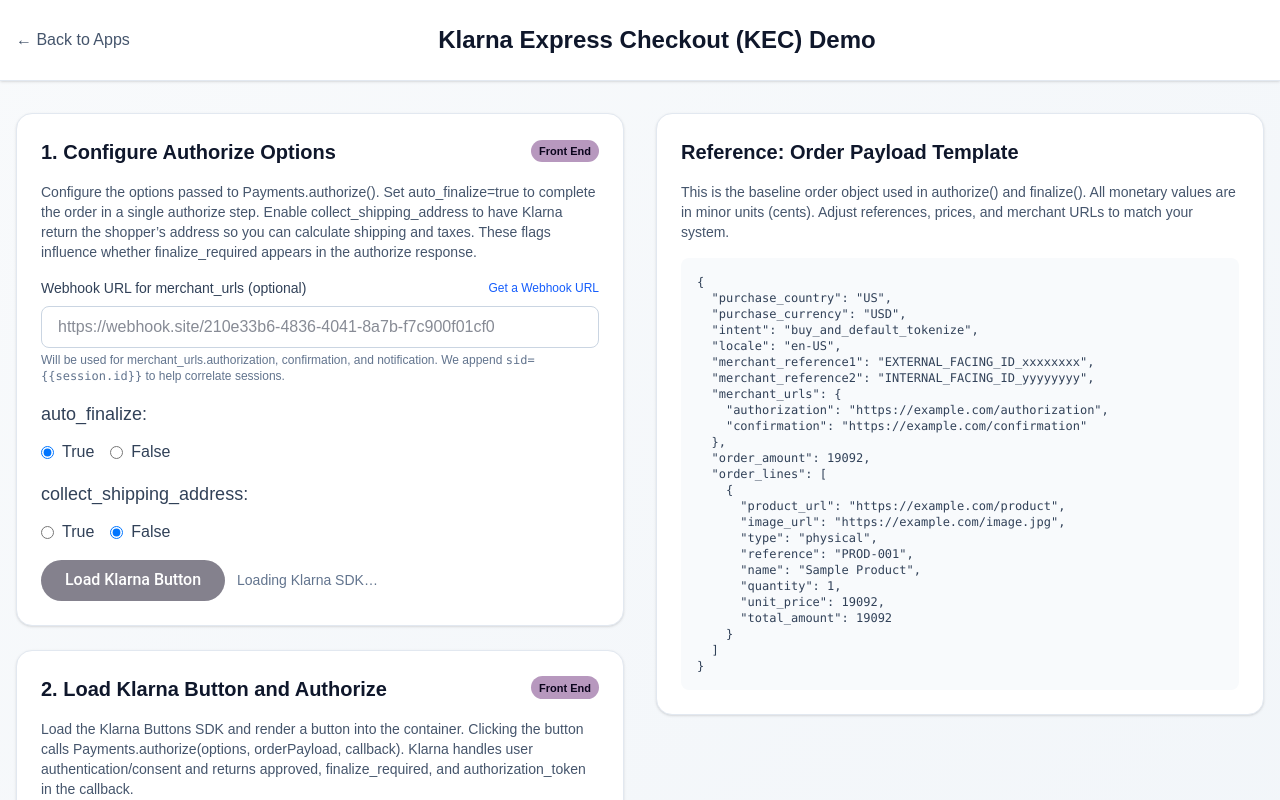
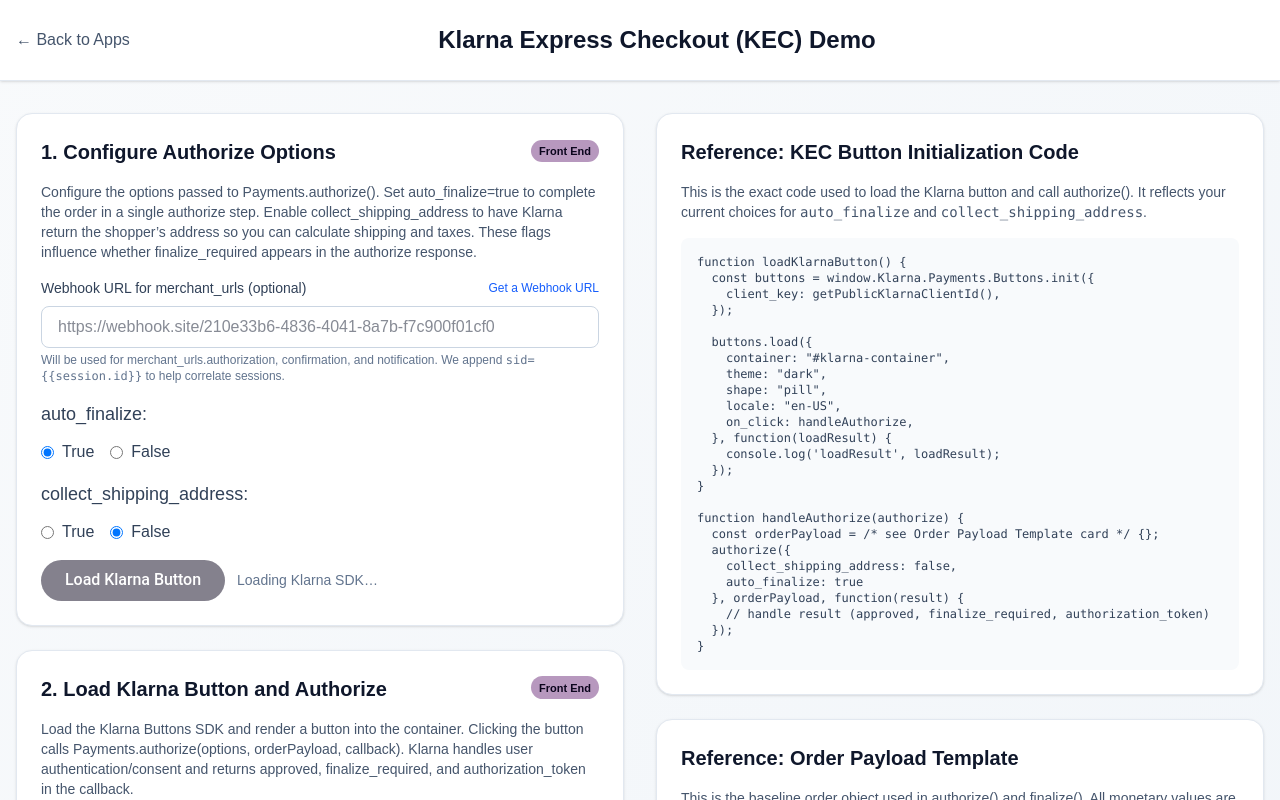
Before and after one commit to thejinghao/kp-demo, a Next.js app: page /apps/kec in a window 1280 px wide. Shown: the top 800 px of the page. Built offline with nearby package versions, Linux system fonts and the light colour scheme.

Commit message:
add KEC initialization code snippet and update UI instructions

```diff
--- a/app/apps/kec/page.tsx
+++ b/app/apps/kec/page.tsx
@@ -100,6 +100,34 @@
   const copyToClipboard = (text: string) => {
     navigator.clipboard.writeText(text);
   };
+
+  const klarnaLoadCodeSnippet = useMemo(() => {
+    return `function loadKlarnaButton() {
+  const buttons = window.Klarna.Payments.Buttons.init({
+    client_key: getPublicKlarnaClientId(),
+  });
+
+  buttons.load({
+    container: "#klarna-container",
+    theme: "dark",
+    shape: "pill",
+    locale: "en-US",
+    on_click: handleAuthorize,
+  }, function(loadResult) {
+    console.log('loadResult', loadResult);
+  });
+}
+
+function handleAuthorize(authorize) {
+  const orderPayload = /* see Order Payload Template card */ {};
+  authorize({
+    collect_shipping_address: ${collectShippingAddress},
+    auto_finalize: ${autoFinalize}
+  }, orderPayload, function(result) {
+    // handle result (approved, finalize_required, authorization_token)
+  });
+}`;
+  }, [autoFinalize, collectShippingAddress]);
 
   const handleAuthorize = (authorize: any) => {
     const payload = { ...orderPayloadTemplate } as any;
@@ -371,6 +399,11 @@
               <p className="text-sm text-slate-600 dark:text-slate-400 mb-4">
                 Use Payments.finalize() when finalize_required is true or when you need to adjust order totals. Select a payload option below and click Place Order to call finalize.
               </p>
+              {autoFinalize && (
+                <div className="mb-4 text-sm text-slate-700 dark:text-slate-300 bg-slate-50 dark:bg-slate-700/50 border border-slate-200 dark:border-slate-600 rounded-lg p-3">
+                  Because <code>auto_finalize</code> is set to <strong>true</strong>, authorize completes the order in a single step and does not require calling <code>finalize()</code>. The options and Place Order button are disabled.
+                </div>
+              )}
 
               <div className="space-y-4">
                 {Object.entries(payloadOptions).map(([key, option]) => (
@@ -474,13 +507,28 @@
 
           {/* Right Column - Payload Display */}
           <div className="space-y-6">
+            {/* Reference: KEC Button Initialization Code */}
+            <div className="bg-white dark:bg-slate-800 rounded-2xl shadow-sm border border-slate-200 dark:border-slate-700 p-6">
+              <h2 className="text-xl font-semibold text-slate-900 dark:text-white mb-4">
+                Reference: KEC Button Initialization Code
+              </h2>
+              <p className="text-sm text-slate-600 dark:text-slate-400 mb-4">
+                This is the exact code used to load the Klarna button and call authorize(). It reflects your current choices for <code>auto_finalize</code> and <code>collect_shipping_address</code>.
+              </p>
+              <div className="bg-slate-50 dark:bg-slate-700 rounded-lg p-4">
+                <pre className="text-xs text-slate-700 dark:text-slate-300 whitespace-pre-wrap break-words">
+{klarnaLoadCodeSnippet}
+                </pre>
+              </div>
+            </div>
+
             {/* Order Payload Template */}
             <div className="bg-white dark:bg-slate-800 rounded-2xl shadow-sm border border-slate-200 dark:border-slate-700 p-6">
               <h2 className="text-xl font-semibold text-slate-900 dark:text-white mb-4">
                 Reference: Order Payload Template
               </h2>
               <p className="text-sm text-slate-600 dark:text-slate-400 mb-4">
-                This is the baseline order object used in authorize() and finalize(). All monetary values are in minor units (cents). Adjust references, prices, and merchant URLs to match your system.
+                This is the baseline order object used in authorize() and finalize(). All monetary values are in minor units (cents).
               </p>
               <div className="bg-slate-50 dark:bg-slate-700 rounded-lg p-4">
                 <pre className="text-xs text-slate-700 dark:text-slate-300 whitespace-pre-wrap break-words">
```
